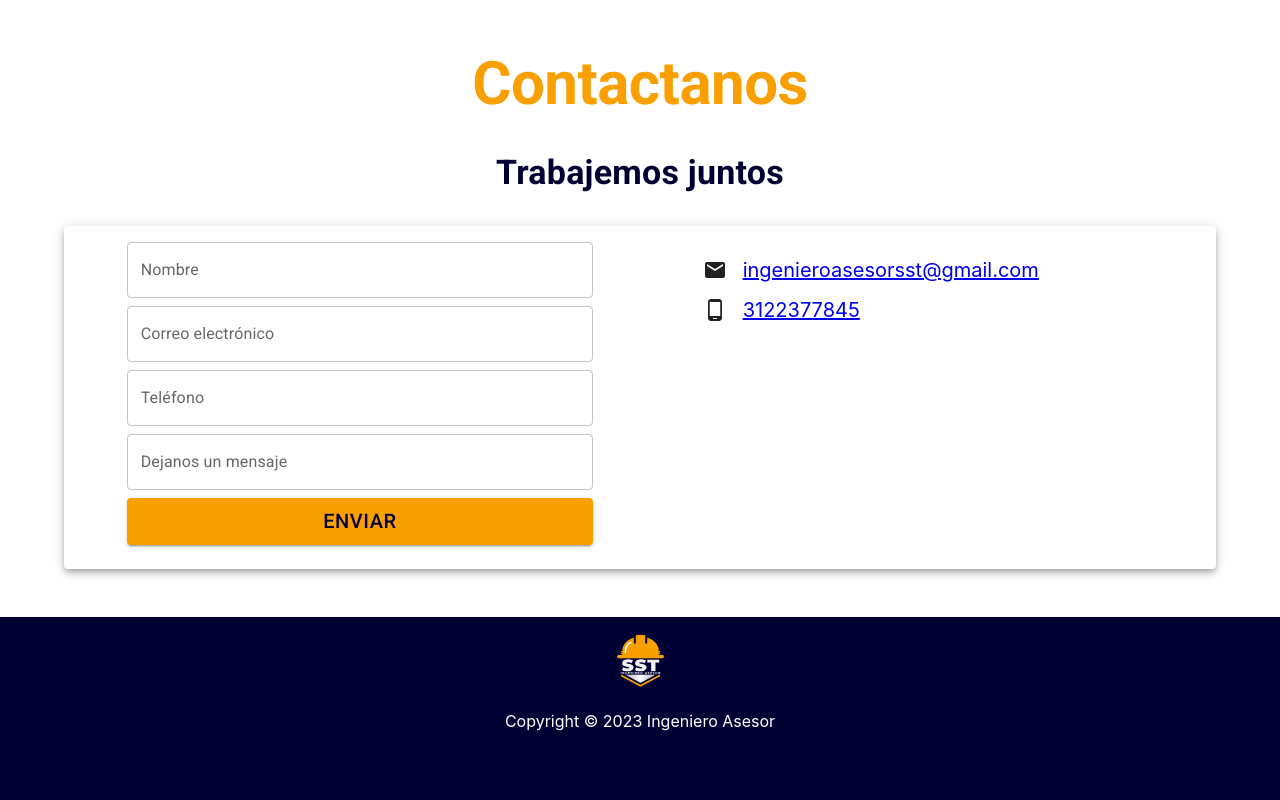
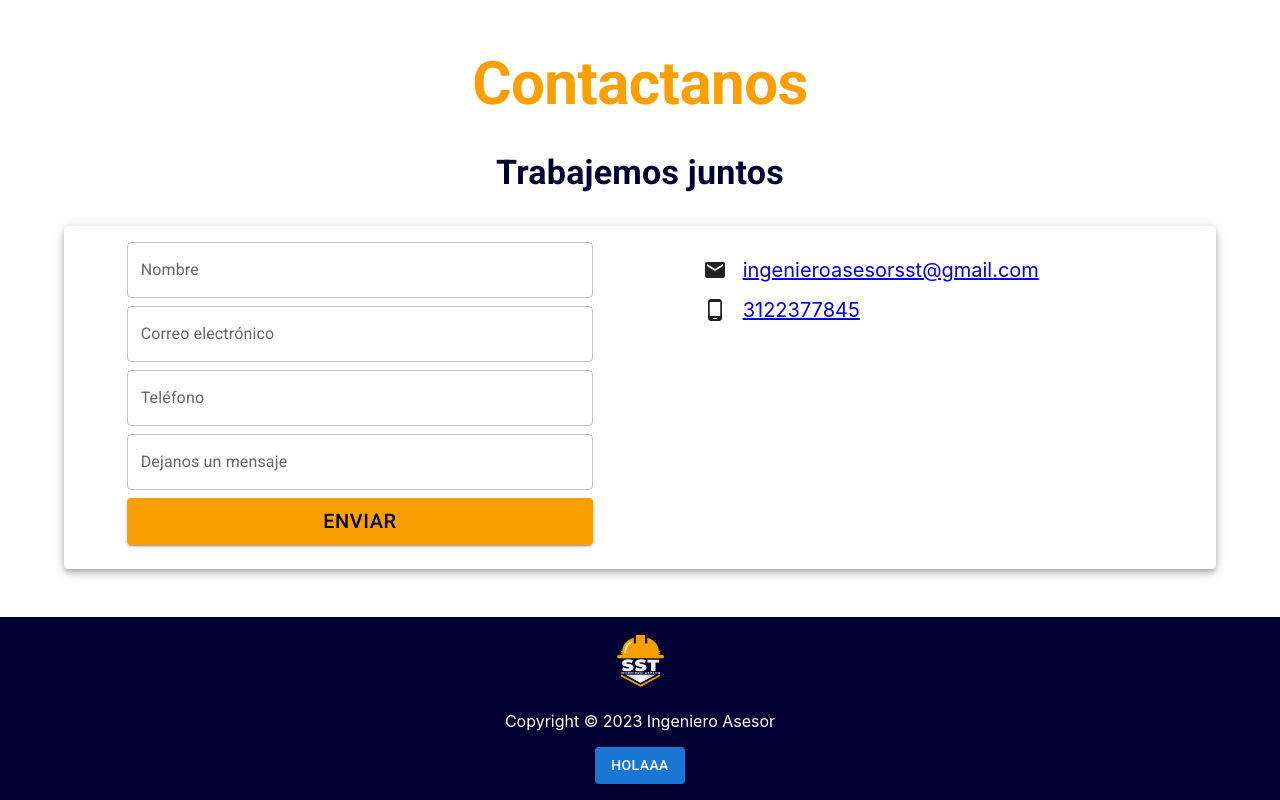
Before and after one commit to nicolaslopi/ingeniero-asesor, a React (Create React App) app: page / in a window 1280 px wide. Shown: the part 1719-2519 px from the top of the page. Before the commit the page ends 2482 px from the top, so only its background shows below. Built offline with nearby package versions, Linux system fonts and the light colour scheme.

Commit message:
tercer commit (prueba)

```diff
--- a/src/components/MainPage/Footer.jsx
+++ b/src/components/MainPage/Footer.jsx
@@ -1,4 +1,4 @@
-import { Container, Grid, Typography } from "@mui/material";
+import { Button, Container, Grid, Typography } from "@mui/material";
 
 const Footer = () => {
     return (
@@ -14,6 +14,7 @@ const Footer = () => {
             />
             </Typography>
             <p style={{color:'white'}}>Copyright © 2023 Ingeniero Asesor</p>
+            <Button variant="contained">Holaaa</Button>
             </Grid>
         </Container>
     );
```
